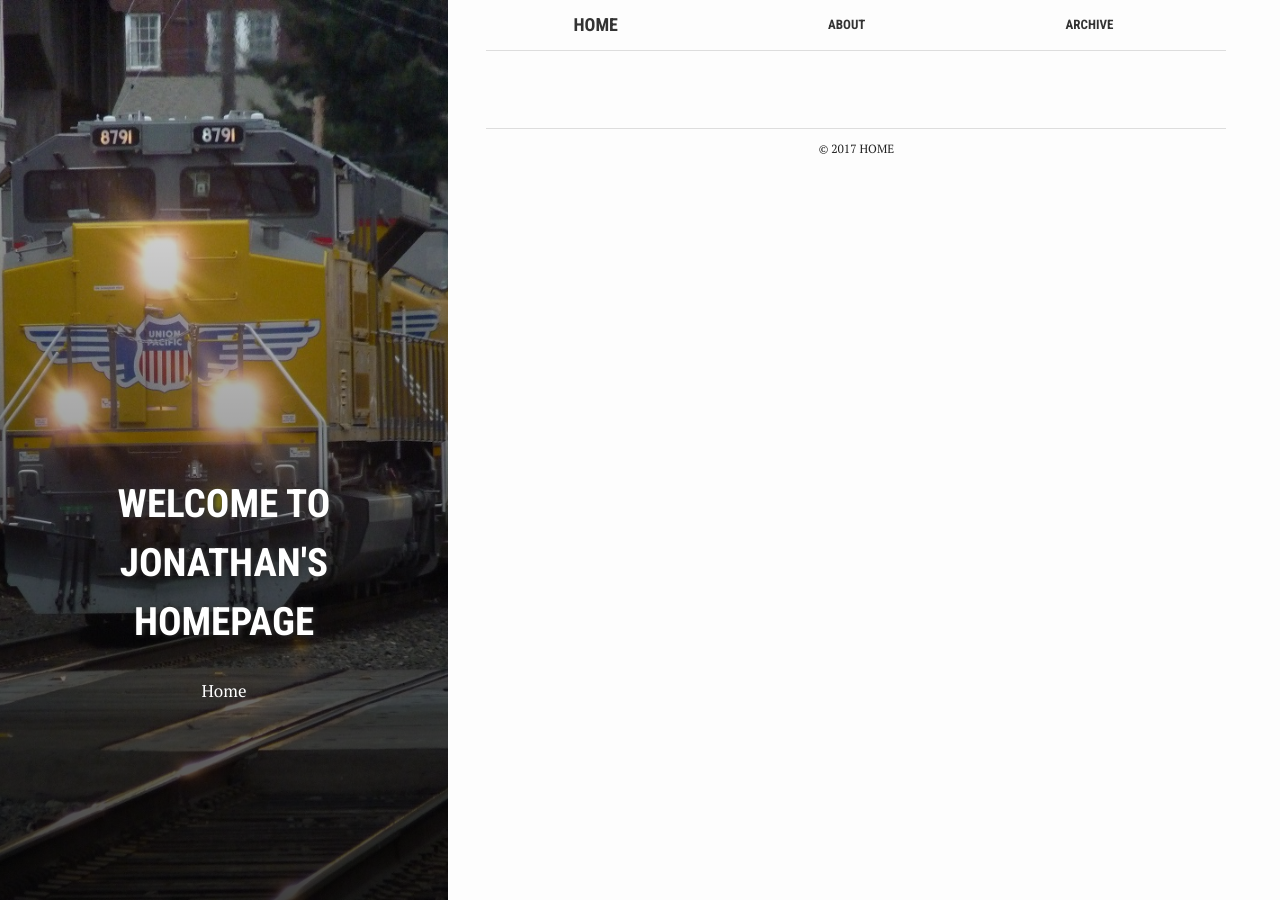
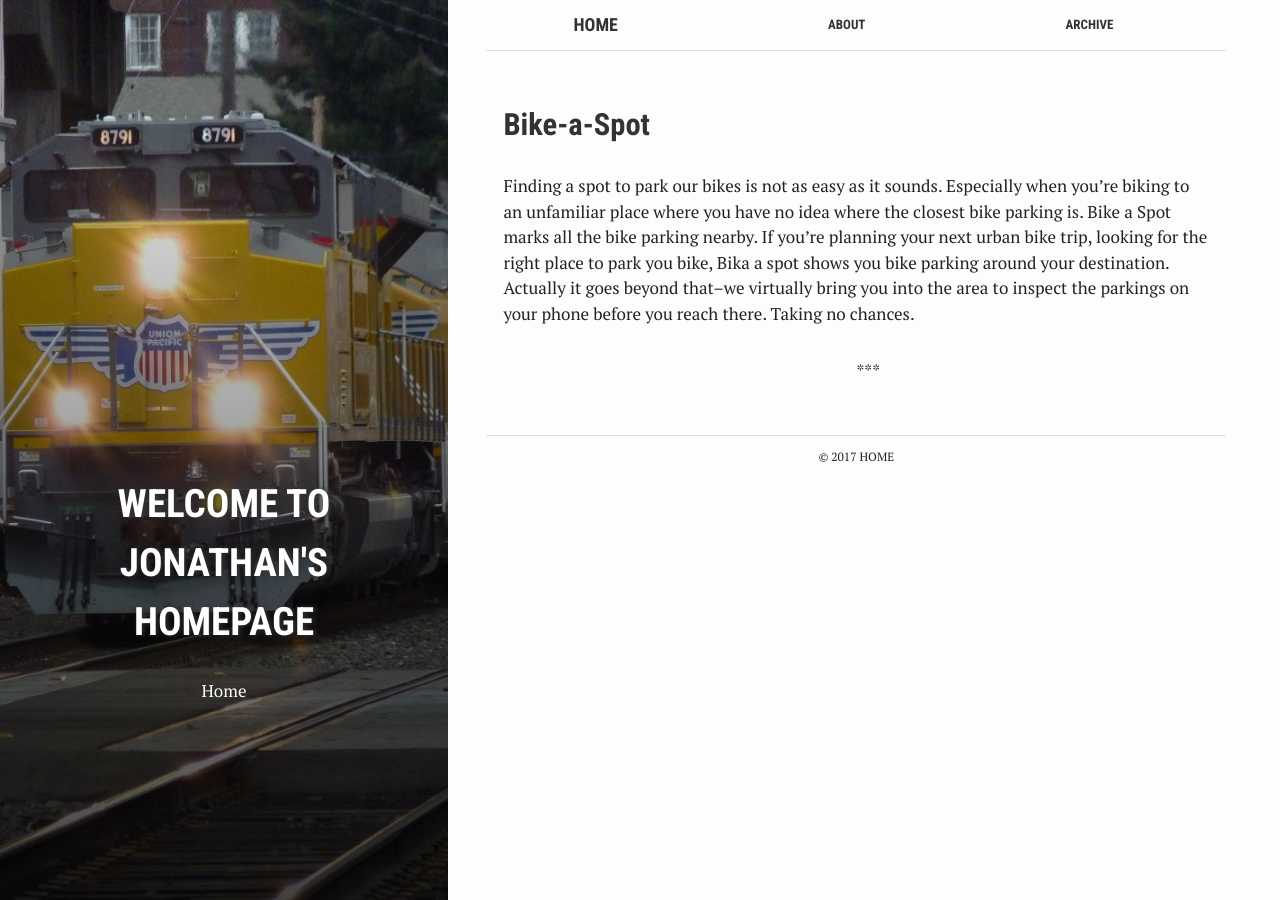
Before and after one commit to jonhsma/jonhsma.github.io, a Jekyll site: the page built from index.html, in a window 1280 px wide. Built offline with Jekyll 4.4.1, drawn with Linux system fonts in a browser that asks for light colours.

Commit message:
A new post on my app

```diff
--- /dev/null
+++ b/_posts/2017-10-26-0.md
@@ -0,0 +1,14 @@
+---
+bg: "bike-a-spot.jpg"
+layout: post
+title:  "Bike-a-Spot"
+crawlertitle: ""
+summary: "Bike-a-Spot prerelease"
+date:   2017-10-26 22:34:45 +0700
+categories: posts
+tags: ['app','cycling']
+author: Jonathan
+---
+Finding a spot to park our bikes is not as easy as it sounds. Especially when you're biking to an unfamiliar place where you have no idea where the closest bike parking is. Bike a Spot marks all the bike parking nearby. If you're planning your next urban bike trip, looking for the right place to park you bike, Bika a spot shows you bike parking around your destination. Actually it goes beyond that--we virtually bring you into the area to inspect the parkings on your phone before you reach there. Taking no chances.
+
+For those who are curious, the source codes are uploaded to [this GitHub repository](https://github.com/jonhsma/Bike-a-Spot_release)
```
Also changed, not shown: about.md (+2 -2 lines), assets/images/bike-a-spot.jpg (added), 1 other file.
